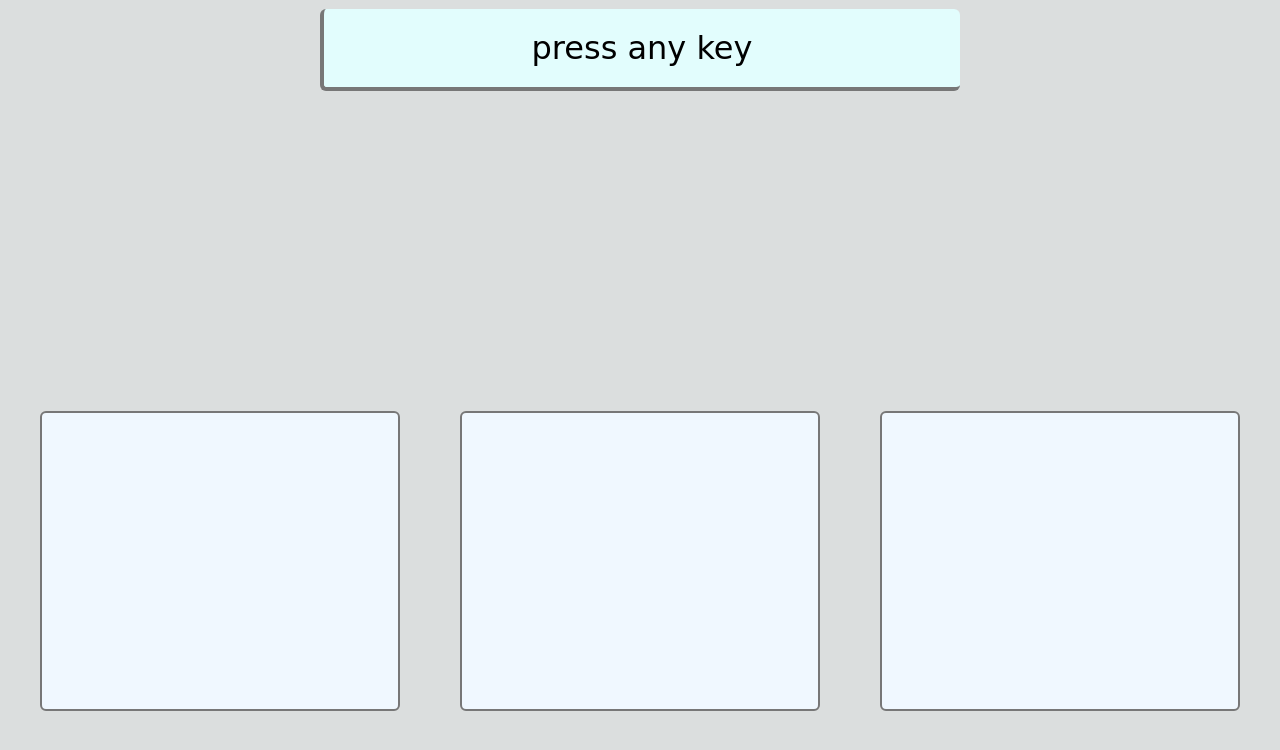
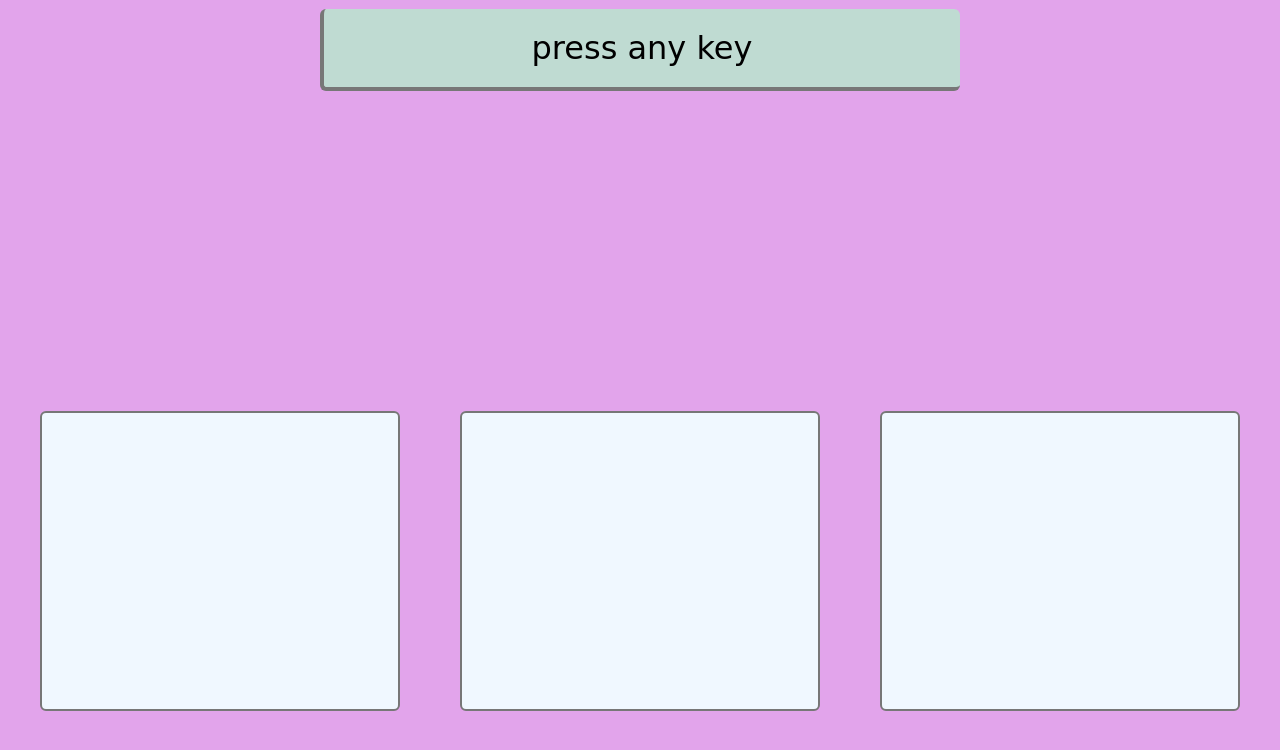
Before and after one commit to tabitha6771/Keycode3, a plain HTML site: page index.html in a window 1280 px wide. Drawn offline with Linux system fonts and the light colour scheme; a web font is replaced by a local one.

Commit message:
my keycode project

```diff
--- a/style.css
+++ b/style.css
@@ -5,7 +5,7 @@
 }
 
 body {
-	background-color: rgba(215, 219, 219, 0.897);
+	background-color: rgb(226, 164, 235);
 	font-family: 'Cabin Sketch', cursive;
 	font-size: 4rem;
 }
@@ -22,7 +22,7 @@ body {
 	font-size: 2rem;
 	font-family: 'Cabin Sketch', cursive;
 	padding: 20px;
-	background-color: rgb(226, 253, 253);
+	background-color: rgb(191, 219, 210);
 	border-radius: 6px;
 	border-bottom: 4px solid #777777;
 	border-left: 4px solid #777777;
```
